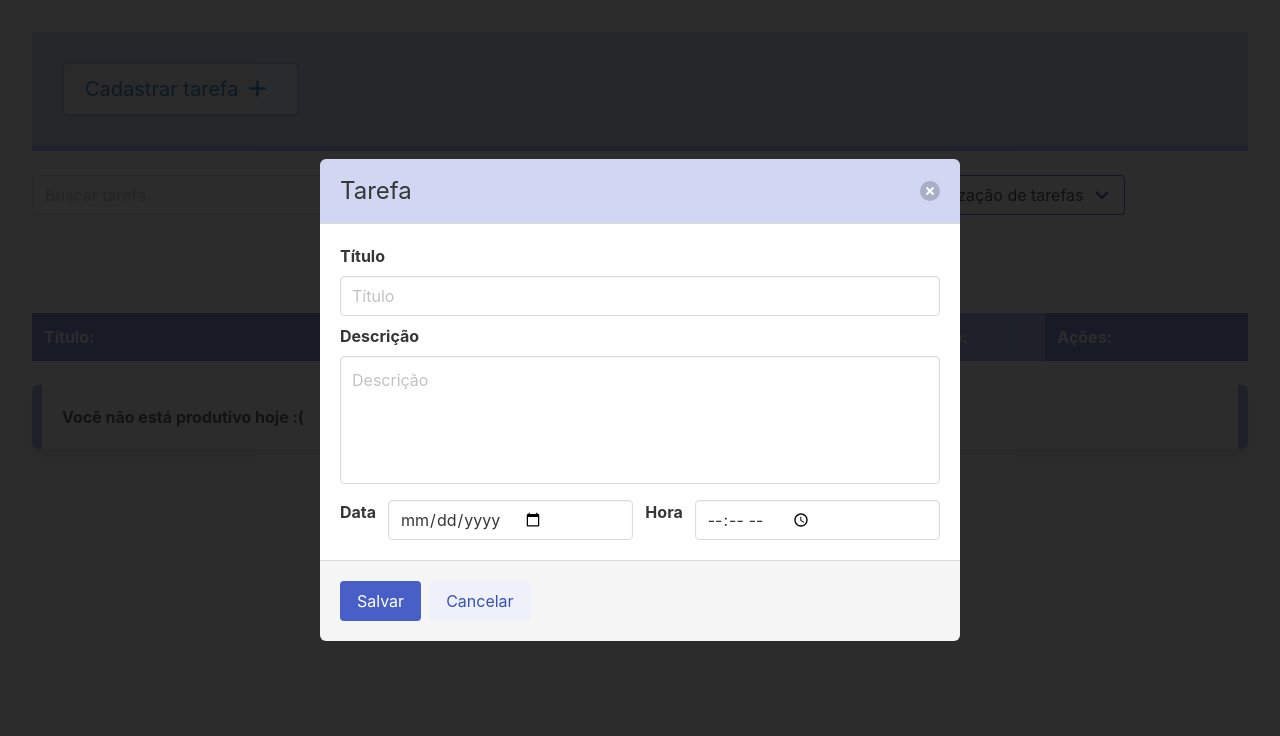
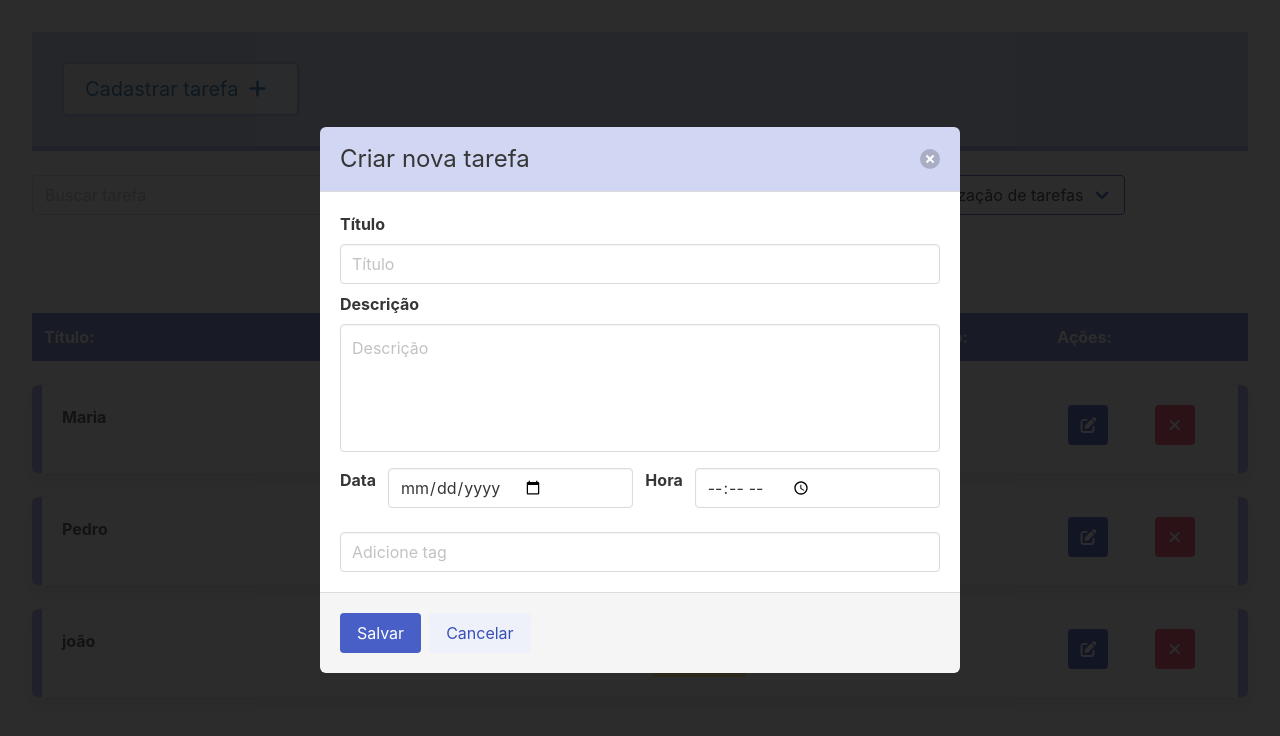
Before and after one commit to IngridCavalcantiGti/diel-project, a Vue app: page / in a window 1280 px wide. Both pictures are taken after a click on the button "Cadastrar tarefa". Shown: the top 736 px of the page. Built offline with nearby package versions, Linux system fonts and the light colour scheme.

Commit message:
add component tag and refactor code

```diff
--- a/src/components/Form.vue
+++ /dev/null
@@ -1,64 +0,0 @@
-<template>
-    <div class="box">
-        <div class="columns">
-            <div class="column is-8" role="form" aria-label="Formulário para criação de uma nova tarefa">
-                <input type="text" class="input column is-7 mb-3" placeholder="Título" v-model="title" />
-                <input type="text" class="input mb-3" placeholder="Descrição" v-model="description" />
-                <div class="is-flex">
-                    <input type="date" class="input  column is-5" v-model="date" />
-                    <input type="time" class="input  column is-2 ml-3" v-model="time" />
-                </div>
-
-            </div>
-            <div class="column">
-                <Timer @finishedTimer="finishTask" />
-            </div>
-        </div>
-    </div>
-</template>
-
-<script lang="ts">
-import Timer from '../components/Timer.vue'
-
-import { defineComponent } from 'vue'
-
-export default defineComponent({
-    name: 'Form',
-    emits: ['saveTask'],
-    components: {
-        Timer,
-
-    },
-    data() {
-        return {
-            description: '',
-            date: '',
-            title: '',
-            time: '',
-        }
-    },
-    methods: {
-        finishTask(elapsedTime: number): void {
-            this.$emit('saveTask', {
-                durationInSeconds: elapsedTime,
-                description: this.description,
-                date: this.date.split('-').reverse().join('/'),
-                title: this.title,
-                time: this.time,
-                id: new Date().toISOString()
-            })
-
-            this.description = ''
-            this.title = ''
-            this.date = ''
-            this.time = ''
-        }
-    }
-
-})
-</script>
-<style scoped>
-.box {
-    background: #a0aeee;
-}
-</style>
--- a/src/components/Modal.vue
+++ b/src/components/Modal.vue
@@ -3,7 +3,7 @@
         <div class="modal-background" @click="close"></div>
         <div class="modal-card">
             <header class="modal-card-head">
-                <p class="modal-card-title">Tarefa</p>
+                <p class="modal-card-title">{{ titleModal }}</p>
                 <button class="delete" aria-label="close" @click="close"></button>
             </header>
             <section class="modal-card-body">
@@ -21,6 +21,15 @@
                     <label class="label mx-3">Hora</label>
                     <input class="input" type="time" placeholder="Text input" v-model="time">
                 </div>
+                <div class="mt-5">
+                    <input class="input" v-model="newTag" @keyup.enter="addTag" placeholder="Adicione tag" maxlength="10" />
+                    <div class="flex items-center flex-wrap">
+                        <span v-for="(tag, index) in tags" class="tag is-warning is-medium mr-2 mt-4" :key="index">
+                            {{ tag }}
+                            <button @click="deleteTag(tag)" class="delete is-small"></button>
+                        </span>
+                    </div>
+                </div>
             </section>
             <footer class="modal-card-foot">
                 <button class="button is-link" @click="finishTask">Salvar</button>
@@ -32,9 +41,12 @@
 
 <script lang="ts">
 import { defineComponent } from 'vue';
-
+import ITasks from '../interfaces/ITasks';
 export default defineComponent({
     name: 'Modal',
+    props: {
+        titleModal: { type: String }
+    },
     emits: ['saveModal', 'cancelModal', 'saveTask'],
     data() {
         return {
@@ -42,7 +54,9 @@ export default defineComponent({
             title: '',
             description: '',
             time: '',
-            date: ''
+            date: '',
+            newTag: '',
+            tags: [] as ITasks[],
         };
     },
     methods: {
@@ -54,22 +68,32 @@ export default defineComponent({
             this.showModal = false;
             this.$emit('cancelModal', this.showModal = false);
         },
+        addTag(tags: ITasks) {
+            if (!this.newTag) return;
+            this.tags.push(this.newTag);
+            this.newTag = '';
+        },
+        deleteTag(tags: ITasks) {
+            this.tags.splice(this.tags.indexOf(tags), 1);
+        },
 
         finishTask() {
             this.$emit('saveTask', {
-                // durationInSeconds: elapsedTime,
                 description: this.description,
                 date: this.date.split('-').reverse().join('/'),
                 title: this.title,
                 time: this.time,
-                id: new Date().toISOString()
+                id: new Date().toISOString(),
+                tags: this.tags
             })
             this.$emit('saveModal', this.showModal = false);
-            this.description = ''
-            this.title = ''
-            this.date = ''
-            this.time = ''
-        }
+            this.description = '',
+                this.title = '',
+                this.date = '',
+                this.time = '',
+                this.tags = []
+        },
+
     },
 })
 </script>
--- a/src/components/Todolist.vue
+++ b/src/components/Todolist.vue
@@ -7,10 +7,12 @@
             <div class="column is-3">
                 {{ task.description || 'Tarefa sem descrição' }}
             </div>
+            <div class="column is-2 is-flex-direction-column">
+                <span class="tag is-warning is-medium mr-2 mt-4">
+                    {{ task.tags || "sem tags" }}
+                </span>
+            </div>
             <div class="column is-2">
-                <Stopwatch :time="task.durationInSeconds" />
-            </div>
-            <div class="column is-2 is-flex-direction-column">
                 <span class="mr-2">{{ task.date || 'sem data' }}</span>
                 <span>{{ task.time }}</span>
             </div>
@@ -25,7 +27,6 @@
                         <i class="fas fa-times"></i>
                     </span>
                 </button>
-
             </div>
         </div>
     </Box>
@@ -33,7 +34,6 @@
 
 <script lang="ts">
 import { defineComponent, PropType } from 'vue'
-import Stopwatch from '../components/Stopwatch.vue'
 import Box from '../components/Box.vue'
 import ITasks from '../interfaces/ITasks';
 
@@ -41,7 +41,6 @@ export default defineComponent({
     name: "Todolist",
     emits: ['deleteBtn', 'editBtn'],
     components: {
-        Stopwatch,
         Box
     },
     props: {
@@ -59,21 +58,6 @@ export default defineComponent({
         editBtn() {
             this.$emit('editBtn', this.task)
         },
-
-        gethour() {
-            // Here a date has been assigned
-            // while creating Date object
-            let A = new Date();
-
-            // hour from above is being
-            // extracted using getHours()
-            let B = A.getHours();
-
-            // Printing hour.
-            console.log(B);
-
-        }
-
     },
 })
 </script>
--- a/src/interfaces/ITasks.ts
+++ b/src/interfaces/ITasks.ts
@@ -1,8 +1,9 @@
 export default interface ITasks {
     id: string,
-    durationInSeconds: number,
+    tags: string,
     description: string,
     date: string,
     title: string,
-    time: string
+    time: string,
+    newTag: string
 }
--- a/src/views/Home.vue
+++ b/src/views/Home.vue
@@ -1,6 +1,7 @@
 <template>
     <div>
-        <Modal @saveModal="saveModal" v-show="isModalVisible" @cancelModal="cancelModal" @saveTask="saveTask" />
+        <Modal @saveModal="saveModal" :titleModal="titleModal" v-show="isModalVisible" @cancelModal="cancelModal"
+            @saveTask="saveTask" />
         <div class="list">
             <Button @onClickRegister="onClickRegister" class="mb-5 h-button" />
             <div class="is-flex  mt-5 flex-container h-task-view">
@@ -11,11 +12,11 @@
             <div class="table-wrapper columns table-heading header-mobile">
                 <div class="column is-3 fl-custom">Título:</div>
                 <div class="column is-3 fl-custom">Descrição:</div>
-                <div class="column is-2 fl-custom">Tempo gasto:</div>
+                <div class="column is-2 fl-custom">Tags:</div>
                 <div class="column is-2 fl-custom">Data / Horário:</div>
                 <div class="column is-2 fl-custom">Ações:</div>
             </div>
-            <Todolist v-for="task in filteredTask" :key="task.id" :task="task" @deleteBtn="deleteBtn(task.id)"
+            <Todolist v-for="(task, id) in filteredTask" :key="id" :task="task" @deleteBtn="deleteBtn(task)"
                 @editBtn="editBtn" class="todolist-mobile" />
             <Box v-if="emptyList" class="todolist-mobile">
                 Você não está produtivo hoje :(
@@ -26,7 +27,6 @@
 
 <script lang="ts">
 import { defineComponent } from 'vue';
-import Form from '../components/Form.vue'
 import Todolist from '../components/Todolist.vue';
 import ITasks from '../interfaces/ITasks'
 import Box from '../components/Box.vue'
@@ -37,7 +37,6 @@ import Button from '../components/Button.vue'
 export default defineComponent({
     name: "App",
     components: {
-        Form,
         Todolist,
         Box,
         Taskview,
@@ -47,11 +46,12 @@ export default defineComponent({
 
     data() {
         return {
-            // tasks: [{ title: 'Maria' }, { title: 'Pedro', }, { title: 'joão', }] as ITasks[],
-            tasks: [] as ITasks[],
+            tasks: [{ title: 'Maria' }, { title: 'Pedro', }, { title: 'joão', }] as ITasks[],
+            // tasks: [] as ITasks[],
             searchValue: '',
             options: ['Visualização de tarefas', 'Dia', 'Semana', 'Mês'],
             isModalVisible: false,
+            isEdit: false,
         }
     },
     computed: {
@@ -63,21 +63,23 @@ export default defineComponent({
                 ? this.tasks
                 : this.tasks.filter(item => item.title.toLowerCase().includes(this.searchValue.toLowerCase().trim()));
 
+        },
+        titleModal() {
+            return this.isEdit ? "Editar tarefa" : "Criar nova tarefa"
         }
     },
+
     methods: {
         saveTask(task: ITasks) {
             this.tasks.push(task)
+
         },
-        deleteBtn(id: string) {
-            this.tasks.splice(id, 1)
-            // console.log('position', position)
-            // console.log('id', id)
-            // this.tasks.splice(+id, 1).toString();
-
+        deleteBtn(id: ITasks) {
+            this.tasks.splice(this.tasks.indexOf(id), 1);
         },
         editBtn() {
             this.isModalVisible = true
+            this.isEdit = true
         },
         updateValueSelect(value: string) {
             console.log('updateValueSelect', value)
@@ -89,10 +91,11 @@ export default defineComponent({
             this.isModalVisible = false
         },
         onClickRegister() {
+            this.isEdit = false
             this.isModalVisible = true
         }
 
-    }
+    },
 });
 </script>
 <style scoped>
@@ -117,13 +120,14 @@ export default defineComponent({
 
 .fl-custom {
     color: #ffffff;
-    background: #a0aeee;
+    /* background: #a0aeee; */
+    background: #7283cc;
 }
 
-.fl-custom:nth-child(odd) {
+/* .fl-custom:nth-child(odd) {
     color: #ffffff;
     background: #7283cc;
-}
+} */
 
 @media (max-width: 800px) {
     .flex-container {
```
